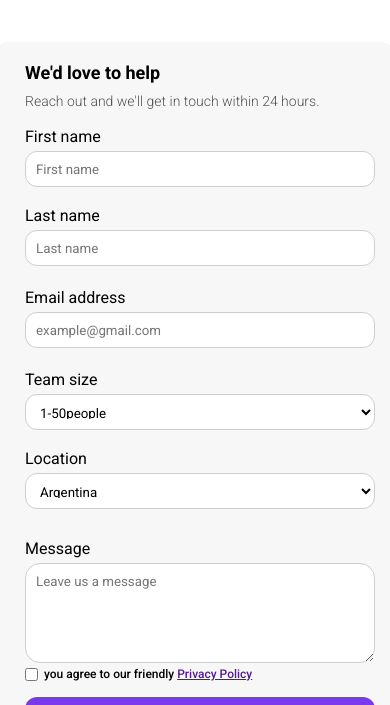
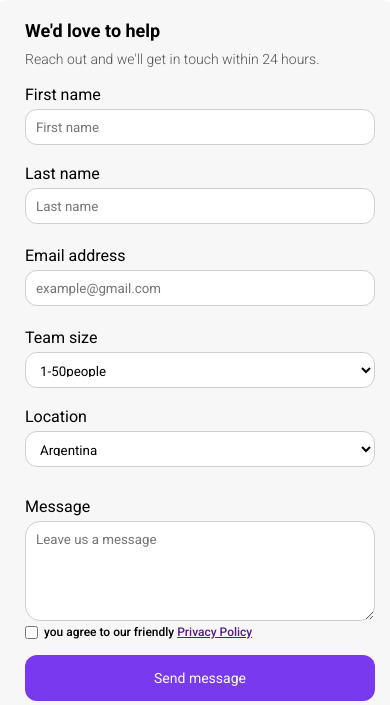
Before and after one commit to mcfad01/AGENT-login-page, a plain HTML site: page index.html in a window 390 px wide. Shown: the top 705 px of the page. Drawn offline with Linux system fonts and the light colour scheme.

Commit message:
Adjustment

```diff
--- a/style.css
+++ b/style.css
@@ -197,7 +197,7 @@ input[type="checkbox"]{
     .card{
         vertical-align: middle;
         width: 400px;
-        height: 760px;
+        min-height: 100dvh;
         align-items: center;
         justify-content: center;
         margin-top: 0px;
```
